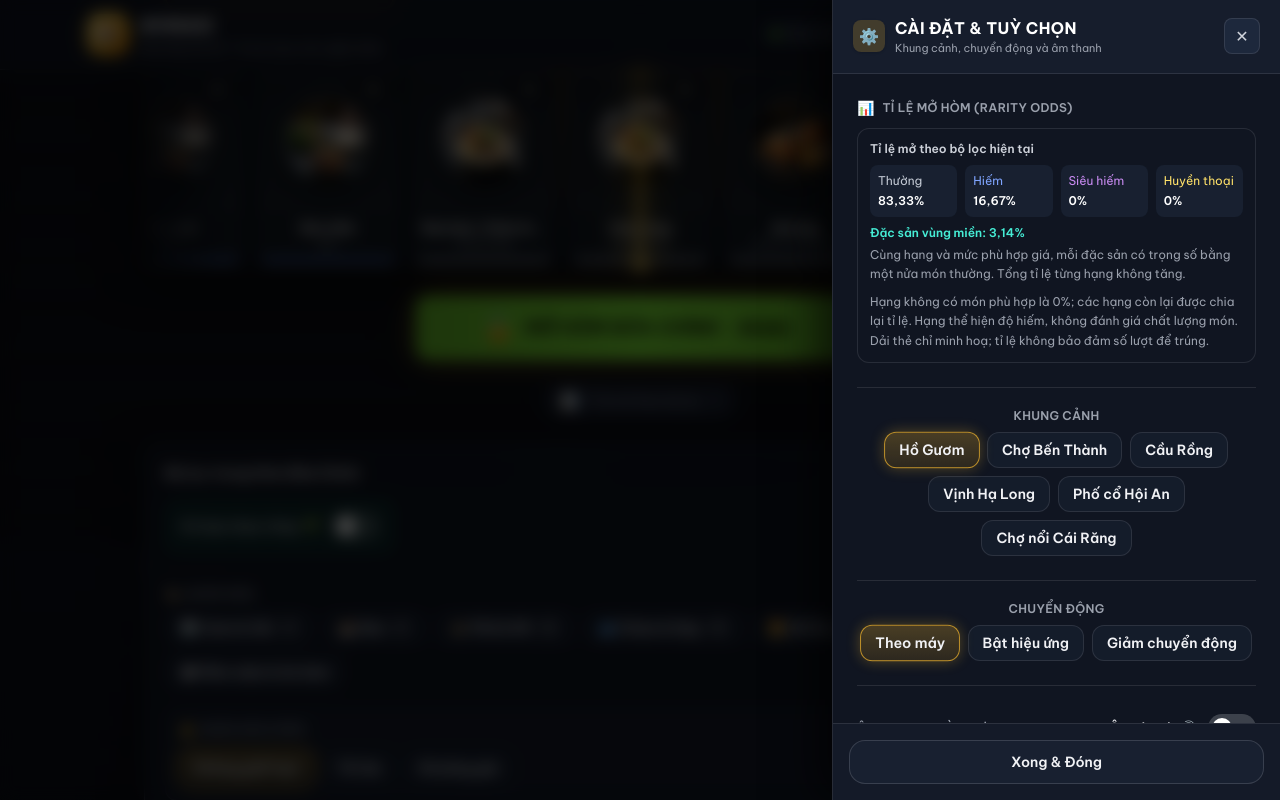
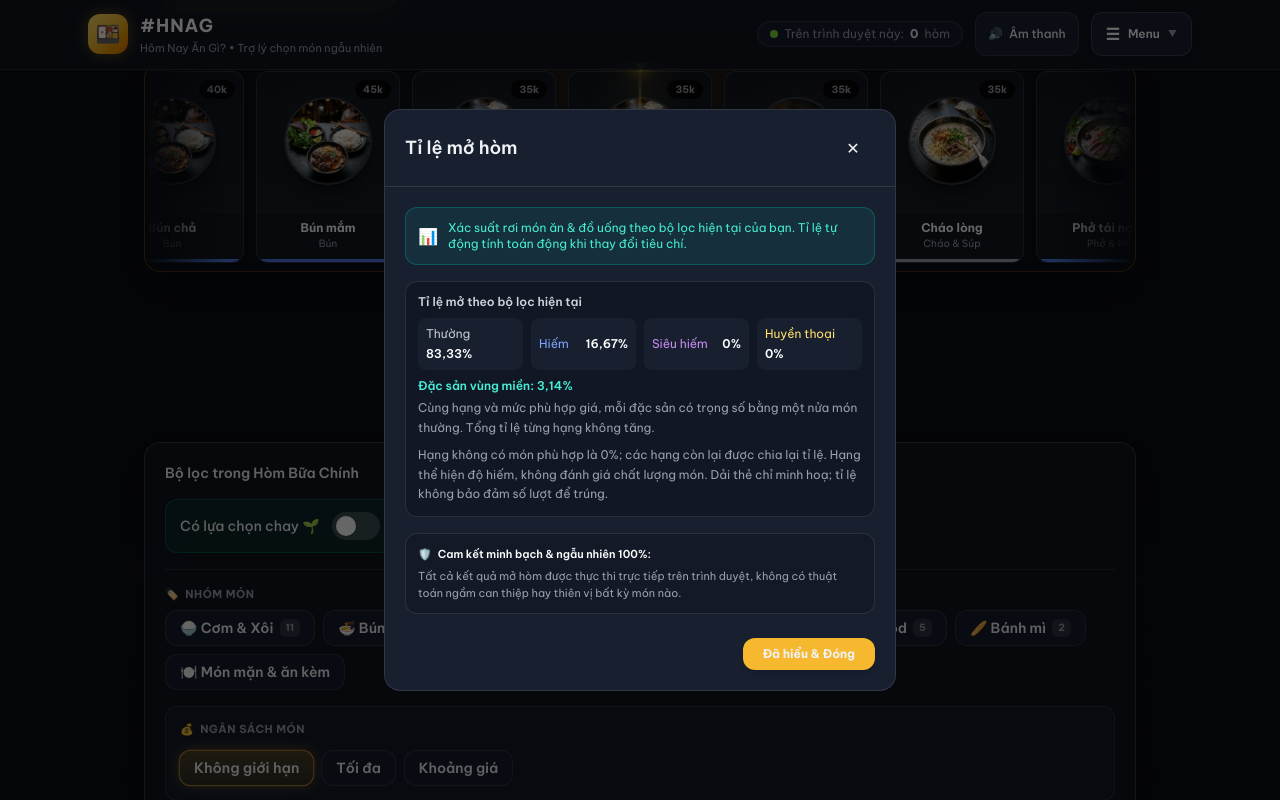
Before and after one commit to LongLeo287/HNAG, a React (Vite) app: page / in a window 1280 px wide. Both pictures are taken after a click on the button "Xem tỉ lệ mở theo bộ lọc hiện tại". Shown: the part 1220-2020 px from the top of the page. Built offline with nearby package versions, Linux system fonts and the light colour scheme.

Commit message:
feat(ui): default all effects to open and separate odds modal from settings drawer

```diff
--- a/src/features/game/ui/GameShell.tsx
+++ b/src/features/game/ui/GameShell.tsx
@@ -14,6 +14,7 @@ import { GameControls } from "./GameControls";
 import { OpenCaseButton } from "./OpenCaseButton";
 import { CatalogExplorer } from "./CatalogExplorer";
 import { SettingsDrawer } from "./SettingsDrawer";
+import { OddsDialog } from "./OddsDialog";
 import { RevealThemePicker } from "./RevealThemePicker";
 import { bundledItemsForKind } from "@/data/catalog";
 import { combinePool } from "@/features/pool";
@@ -64,6 +65,7 @@ export function GameShell() {
   const [drawerOpen, setDrawerOpen] = useState(false);
   const [preferencesTab, setPreferencesTab] = useState<"add" | "builtin">("add");
   const [settingsOpen, setSettingsOpen] = useState(false);
+  const [oddsOpen, setOddsOpen] = useState(false);
   const [poolPreviewOpen, setPoolPreviewOpen] = useState(false);
 
   const deviceContext = useSmartContext();
@@ -191,7 +193,7 @@ export function GameShell() {
           setDrawerOpen(true);
         }}
         onOpenSettings={() => setSettingsOpen((prev) => !prev)}
-        onOpenOdds={() => setSettingsOpen(true)}
+        onOpenOdds={() => setOddsOpen(true)}
         spinCount={spinCount}
         preferencesDisabled={game.phase === "spinning"}
       />
@@ -271,10 +273,10 @@ export function GameShell() {
             accentHex={currentCrate.theme.primaryHex}
           />
 
-          {/* Subtle quick access pill to view odds in menu */}
+          {/* Subtle quick access pill to view odds in dedicated modal */}
           <button
             type="button"
-            onClick={() => setSettingsOpen(true)}
+            onClick={() => setOddsOpen(true)}
             aria-label="Xem tỉ lệ mở theo bộ lọc hiện tại"
             className="inline-flex items-center gap-2 rounded-full border border-white/10 bg-canvas-200/80 px-4 py-1.5 text-xs font-medium text-ink-500 hover:border-gold-500/40 hover:bg-canvas-300 hover:text-white transition-all shadow-sm group cursor-pointer"
           >
@@ -363,7 +365,7 @@ export function GameShell() {
           </p>
         </footer>
 
-        {/* Settings Slide-over Drawer (right edge) */}
+        {/* Settings Slide-over Drawer (right edge - strictly for settings) */}
         <SettingsDrawer
           open={settingsOpen}
           onOpenChange={setSettingsOpen}
@@ -376,6 +378,12 @@ export function GameShell() {
           onReducedMotionOverrideChange={setReducedMotionOverride}
           onOpenPreferences={() => setDrawerOpen(true)}
           onReset={handleReset}
+        />
+
+        {/* Dedicated Odds Modal (User request: menu cài đặt và tỉ lệ không nên để chung với nhau) */}
+        <OddsDialog
+          open={oddsOpen}
+          onOpenChange={setOddsOpen}
           odds={game.phase === "spinning" && game.frozenSelection ? game.frozenSelection : nextDrawOdds}
         />
 
--- a/src/features/game/ui/MotionModePicker.tsx
+++ b/src/features/game/ui/MotionModePicker.tsx
@@ -5,17 +5,22 @@ interface MotionModePickerProps {
   onChange: (value: boolean | null) => void;
 }
 
-const OPTIONS: { value: boolean | null; label: string }[] = [
-  { value: null, label: "Theo máy" },
-  { value: false, label: "Bật hiệu ứng" },
-  { value: true, label: "Giảm chuyển động" },
-];
+const OPTIONS = [
+  {
+    value: false,
+    label: "Bật hiệu ứng",
+    isPressed: (val: boolean | null) => val === false || val === null,
+  },
+  {
+    value: true,
+    label: "Giảm chuyển động",
+    isPressed: (val: boolean | null) => val === true,
+  },
+] as const;
 
 /**
- * Menu function: manual reduced-motion override (user request 2026-09-11). `null` means "follow
- * the OS/browser prefers-reduced-motion setting" — the pre-existing default behavior, unaffected
- * unless the user explicitly picks one of the other two options (RANK-030/CODE-037 still apply
- * either way — this only decides *which* signal chooses the reduced-motion path).
+ * Menu function: manual reduced-motion override (user request: "các hiệu ứng trên HNAG đều mặc định mở").
+ * Bật hiệu ứng được kích hoạt mặc định. Người dùng có thể chuyển sang "Giảm chuyển động" bất kỳ lúc nào.
  */
 export function MotionModePicker({ value, onChange }: MotionModePickerProps) {
   return (
@@ -25,7 +30,7 @@ export function MotionModePicker({ value, onChange }: MotionModePickerProps) {
         {OPTIONS.map((option) => (
           <Chip
             key={String(option.value)}
-            pressed={value === option.value}
+            pressed={option.isPressed(value)}
             onClick={() => onChange(option.value)}
           >
             {option.label}
--- /dev/null
+++ b/src/features/game/ui/OddsDialog.tsx
@@ -0,0 +1,51 @@
+import { Dialog } from "@/components/ui/Dialog";
+import { RarityOdds } from "@/components/ui/RarityOdds";
+import type { DrawOdds } from "@/features/randomizer/domain";
+
+interface OddsDialogProps {
+  open: boolean;
+  onOpenChange: (open: boolean) => void;
+  odds: DrawOdds;
+}
+
+/**
+ * Dedicated Rarity Odds Modal:
+ * Tách riêng biệt khỏi Menu Cài đặt theo yêu cầu UX/UI ("menu cài đặt và tỉ lệ không nên để chung với nhau").
+ */
+export function OddsDialog({ open, onOpenChange, odds }: OddsDialogProps) {
+  return (
+    <Dialog open={open} onOpenChange={onOpenChange} title="Tỉ lệ mở hòm">
+      <div className="flex flex-col gap-4">
+        <div className="flex items-center gap-2.5 rounded-xl border border-teal-500/30 bg-teal-500/10 p-3 text-xs text-teal-300">
+          <span className="text-base shrink-0">📊</span>
+          <span>
+            Xác suất rơi món ăn & đồ uống theo bộ lọc hiện tại của bạn. Tỉ lệ tự động tính toán động khi thay đổi tiêu chí.
+          </span>
+        </div>
+
+        {/* The Rarity Odds view */}
+        <RarityOdds odds={odds} />
+
+        <div className="rounded-xl border border-white/10 bg-canvas-100/60 p-3 text-[11px] text-ink-500 flex flex-col gap-1.5">
+          <div className="font-semibold text-white flex items-center gap-1.5">
+            <span>🛡️</span>
+            <span>Cam kết minh bạch & ngẫu nhiên 100%:</span>
+          </div>
+          <p>
+            Tất cả kết quả mở hòm được thực thi trực tiếp trên trình duyệt, không có thuật toán ngầm can thiệp hay thiên vị bất kỳ món nào.
+          </p>
+        </div>
+
+        <div className="pt-2 flex justify-end">
+          <button
+            type="button"
+            onClick={() => onOpenChange(false)}
+            className="px-5 py-2 rounded-xl bg-gold-500 text-ink-900 font-bold text-xs hover:bg-gold-400 transition-colors cursor-pointer shadow-md"
+          >
+            Đã hiểu & Đóng
+          </button>
+        </div>
+      </div>
+    </Dialog>
+  );
+}
--- a/src/features/game/ui/SettingsDrawer.tsx
+++ b/src/features/game/ui/SettingsDrawer.tsx
@@ -2,8 +2,6 @@ import { useEffect, useSyncExternalStore } from "react";
 import { createPortal } from "react-dom";
 import { Button } from "@/components/ui/Button";
 import { SfxToggle } from "@/features/audio/SfxToggle";
-import { RarityOdds } from "@/components/ui/RarityOdds";
-import type { DrawOdds } from "@/features/randomizer/domain";
 import { BackgroundPicker } from "./BackgroundPicker";
 import { MotionModePicker } from "./MotionModePicker";
 
@@ -19,7 +17,6 @@ interface SettingsDrawerProps {
   onReducedMotionOverrideChange: (value: boolean | null) => void;
   onOpenPreferences: () => void;
   onReset: () => void;
-  odds?: DrawOdds;
 }
 
 /**
@@ -39,7 +36,6 @@ export function SettingsDrawer({
   onReducedMotionOverrideChange,
   onOpenPreferences,
   onReset,
-  odds,
 }: SettingsDrawerProps) {
   const mounted = useSyncExternalStore(
     () => () => {},
@@ -127,21 +123,8 @@ export function SettingsDrawer({
             disabled={disabled}
             className="flex flex-col gap-6 disabled:opacity-50"
           >
-            {/* Section: Rarity Odds (Moved into Menu per UX/UI request) */}
-            {odds && (
-              <div className="flex flex-col gap-2.5">
-                <div className="flex items-center gap-2">
-                  <span className="text-sm">📊</span>
-                  <span className="text-xs font-semibold tracking-wide text-ink-500 uppercase">
-                    Tỉ lệ mở hòm (Rarity Odds)
-                  </span>
-                </div>
-                <RarityOdds odds={odds} />
-              </div>
-            )}
-
             {/* Section 1: Background Landmark */}
-            <div className="flex flex-col gap-2.5 border-t border-white/10 pt-5">
+            <div className="flex flex-col gap-2.5">
               <BackgroundPicker
                 value={backgroundId}
                 onChange={onBackgroundChange}
--- a/src/lib/local-preferences/schema.ts
+++ b/src/lib/local-preferences/schema.ts
@@ -19,7 +19,7 @@ export type PersistedFilters = z.infer<typeof FiltersSchema>;
 
 export const PreferencesSchema = z.object({
   version: z.literal(SCHEMA_VERSION),
-  soundEnabled: z.boolean(),
+  soundEnabled: z.boolean().default(true),
   filters: FiltersSchema,
   disabledBuiltInIds: z.array(z.string()),
   customItems: z.array(CandidateItemSchema),
@@ -44,8 +44,8 @@ export type Preferences = z.infer<typeof PreferencesSchema>;
 
 export const DEFAULT_PREFERENCES: Preferences = {
   version: SCHEMA_VERSION,
-  // DS-024: default sound OFF until the user opts in via an explicit OPEN interaction.
-  soundEnabled: false,
+  // User request 2026-09-15: "các hiệu ứng trên HNAG đều mặc định mở" -> Sound effects default ON
+  soundEnabled: true,
   filters: {
     kind: "FOOD",
     categoryIds: [],
```
Also changed, not shown: 2 other files (tests, documents, lock files or other folders).
